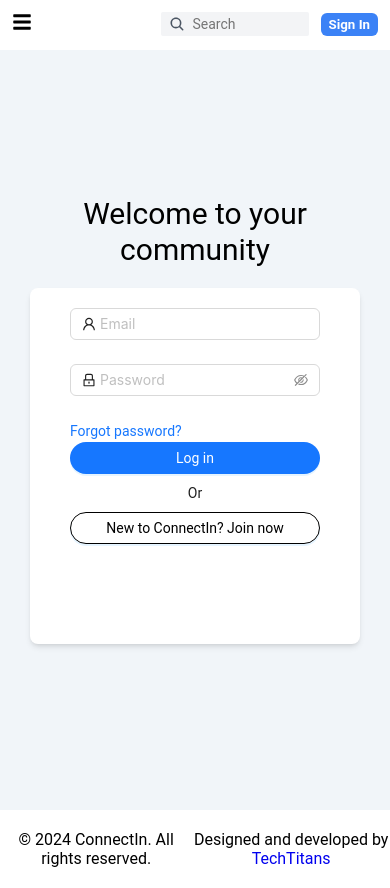
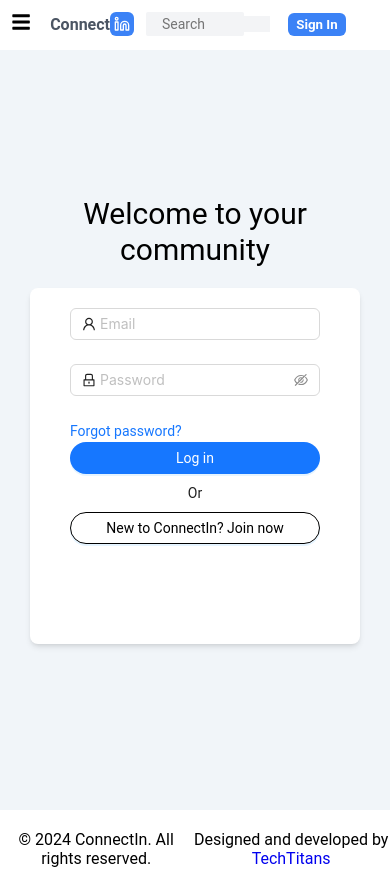
Before and after one commit to abdulhadihub/ConnectIn, a Next.js app in the folder client/: page / in a window 390 px wide. Built offline with nearby package versions, Linux system fonts and the light colour scheme; no server answers.

Commit message:
mobile navbar added

```diff
--- a/client/components/Navbar/MobileNavbar.jsx
+++ b/client/components/Navbar/MobileNavbar.jsx
@@ -32,12 +32,11 @@ function MobileNavbar() {
     return (
         <>
             <div className='relative'>
-                <div className='flex justify-between items-center m-3'>
-                    <div>
+                <div className='grid grid-cols-3 m-3'>
+
+                    <div className='flex gap-5'>
                         <FaBars className='hover:text-blue-500 transition-all cursor-pointer' size={20} onClick={showDrawer} />
-                    </div>
-
-                    {/* <div className='flex justify-center items-center'>
+                        <div className='flex justify-center items-center'>
                             <Link href='/feed'>
                                 <h2 className='text-md font-bold flex items-center'>
                                     <div className='text-gray-600'>Connect</div>
@@ -46,9 +45,10 @@ function MobileNavbar() {
                                     </div>
                                 </h2>
                             </Link>
-                    </div> */}
+                        </div>
+                    </div>
 
-                    <div className='flex '>
+
 
                     <div>
                         <label className='mx-3 bg-gray-100 flex items-center py-1 px-2 rounded-sm'>
@@ -60,7 +60,6 @@ function MobileNavbar() {
                     <div className='flex justify-center items-center'>
                         {user ? <UserDropdown data={data} /> : <Link href='/login'> <button className='bg-blue-500 text-white px-2 py-1 rounded-md font-bold'>Sign In</button></Link>}
 
-                        </div>
                     </div>
 
                 </div>
--- a/client/components/Navbar/Navbar.jsx
+++ b/client/components/Navbar/Navbar.jsx
@@ -41,7 +41,7 @@ function Navbar() {
     return (
         <nav className='h-[50px] fixed w-full bg-white z-[999]'>
             {/* desktop navbar */}
-            <div className='hidden md:grid grid-cols-3 h-full'>
+            <div className='hidden lg:grid grid-cols-3 h-full'>
                 <div className='flex justify-start items-center mx-5'>
                     <Link href='/feed'>
                         <h2 className='text-2xl font-bold flex items-center'>
@@ -72,7 +72,7 @@ function Navbar() {
             </div>
 
             {/* mobile navbar */}
-            <div className='md:hidden'>
+            <div className='lg:hidden'>
                 <MobileNavbar />
             </div>
         </nav>
```
Lines whose indentation alone changed are shown as unchanged.
